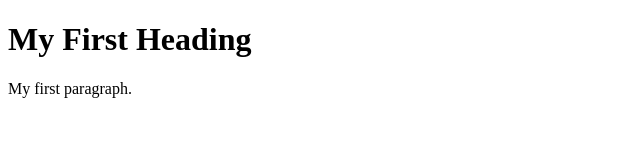
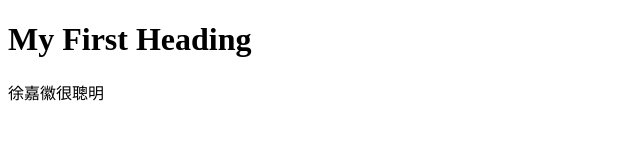
Before and after one commit to Hsuchiahui/Test, a plain HTML site: page index.html in a window 1280 px wide. Shown: the full height of the page, 0-640 px from the left. Drawn offline with Linux system fonts and the light colour scheme.

Commit message:
Update index.html

```diff
--- a/index.html
+++ b/index.html
@@ -7,7 +7,7 @@
 
 
 <h1>My First Heading</h1>
-<p>My first paragraph.</p>
+<p>徐嘉徽很聰明</p>
 
 </body>
 </html>
```
